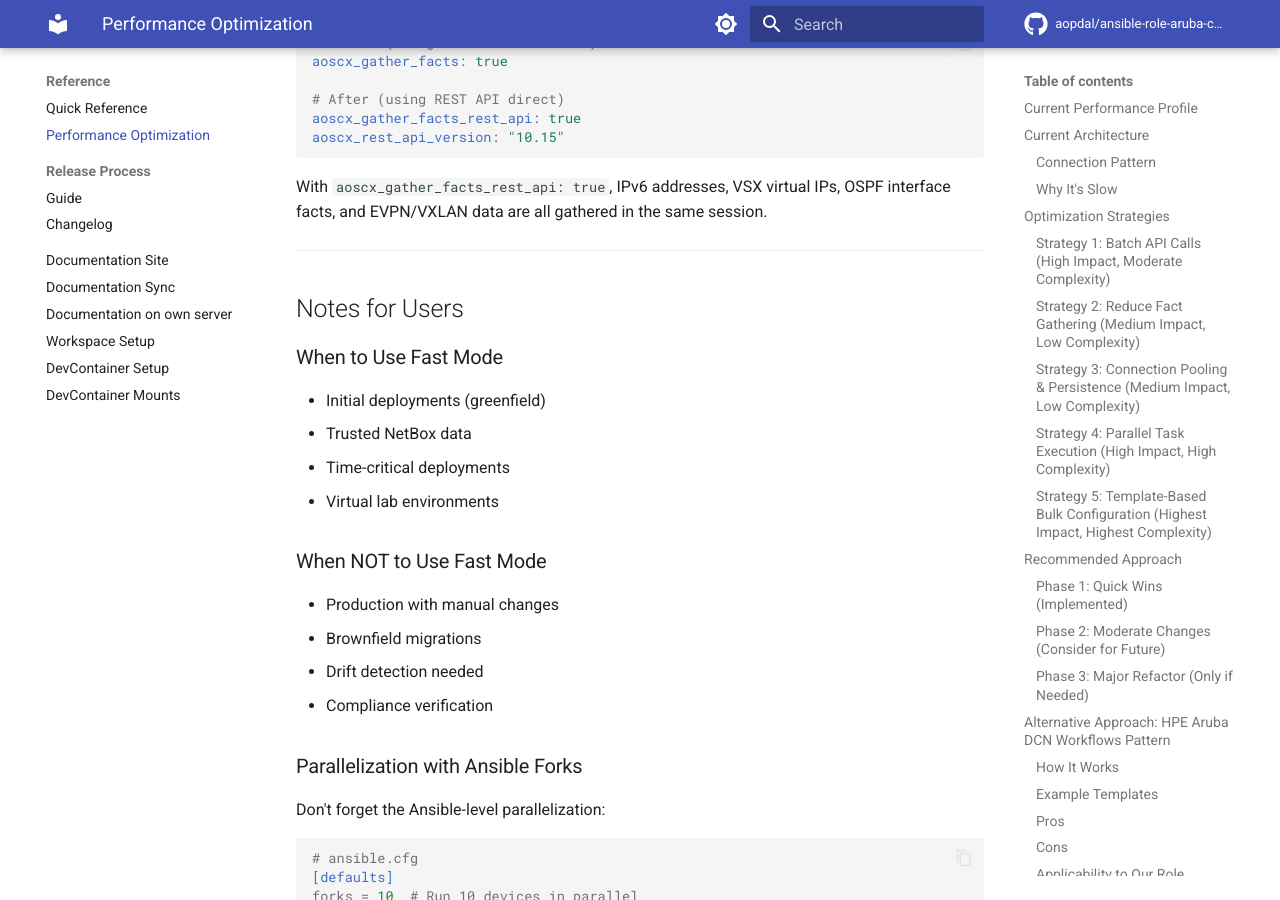
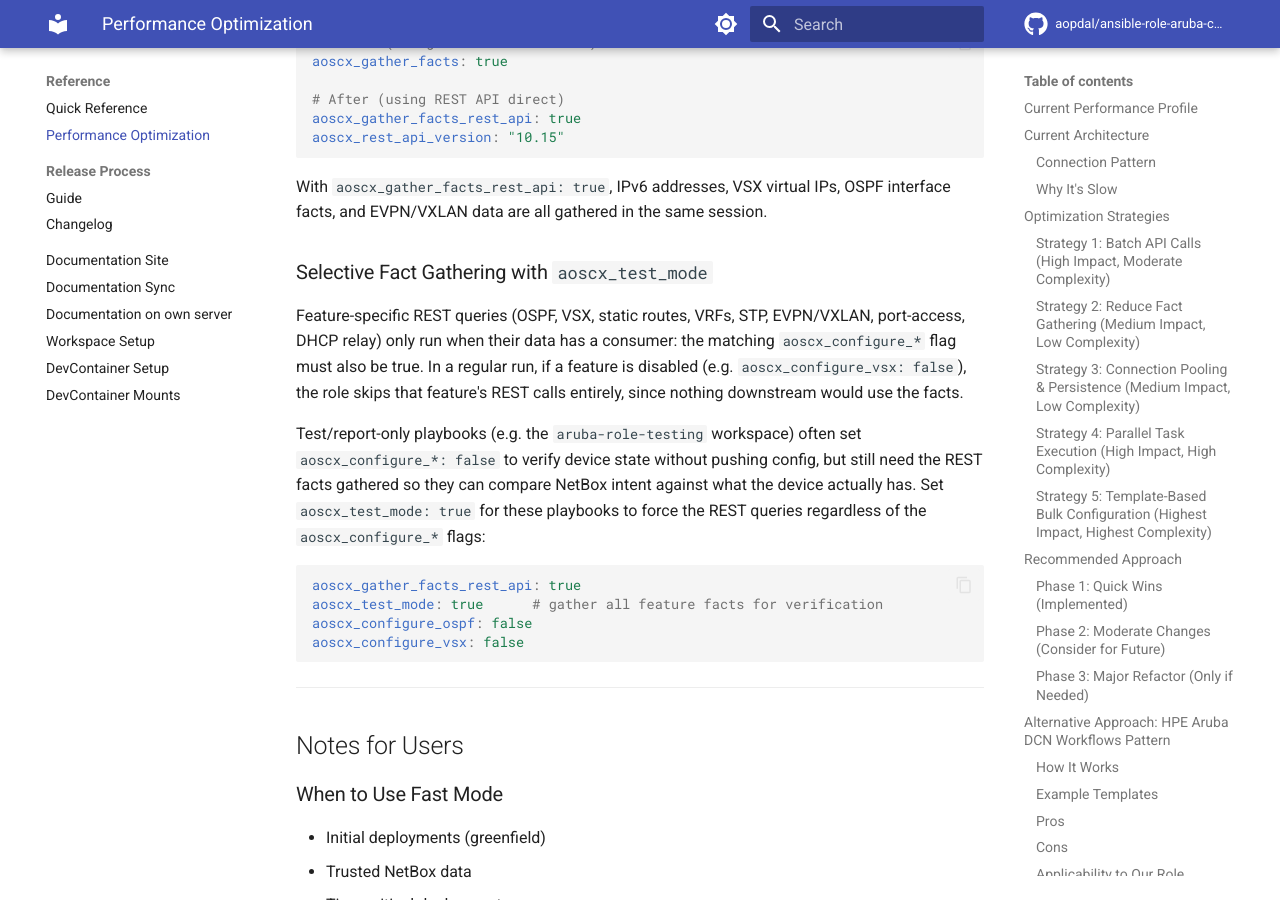
Before and after one commit to aopdal/ansible-role-aruba-cx-switch, an MkDocs documentation site: the page built from docs/PERFORMANCE_OPTIMIZATION.md, in a window 1280 px wide and 900 px high, scrolled down 12913 px. Built offline with MkDocs 1.6.1 and Material for MkDocs 9.7.7, drawn with Linux system fonts in a browser that asks for light colours; comment, search, counter and statistics services are not loaded.

Commit message:
fix: gather just need facts when regular use

````diff
--- a/docs/PERFORMANCE_OPTIMIZATION.md
+++ b/docs/PERFORMANCE_OPTIMIZATION.md
@@ -556,6 +556,27 @@ aoscx_rest_api_version: "10.15"
 
 With `aoscx_gather_facts_rest_api: true`, IPv6 addresses, VSX virtual IPs, OSPF interface facts, and EVPN/VXLAN data are all gathered in the same session.
 
+### Selective Fact Gathering with `aoscx_test_mode`
+
+Feature-specific REST queries (OSPF, VSX, static routes, VRFs, STP, EVPN/VXLAN,
+port-access, DHCP relay) only run when their data has a consumer: the matching
+`aoscx_configure_*` flag must also be true. In a regular run, if a feature is
+disabled (e.g. `aoscx_configure_vsx: false`), the role skips that feature's
+REST calls entirely, since nothing downstream would use the facts.
+
+Test/report-only playbooks (e.g. the `aruba-role-testing` workspace) often set
+`aoscx_configure_*: false` to verify device state without pushing config, but
+still need the REST facts gathered so they can compare NetBox intent against
+what the device actually has. Set `aoscx_test_mode: true` for these playbooks
+to force the REST queries regardless of the `aoscx_configure_*` flags:
+
+```yaml
+aoscx_gather_facts_rest_api: true
+aoscx_test_mode: true      # gather all feature facts for verification
+aoscx_configure_ospf: false
+aoscx_configure_vsx: false
+```
+
 ---
 
 ## Notes for Users
````
Also changed, not shown: 2 other files.
